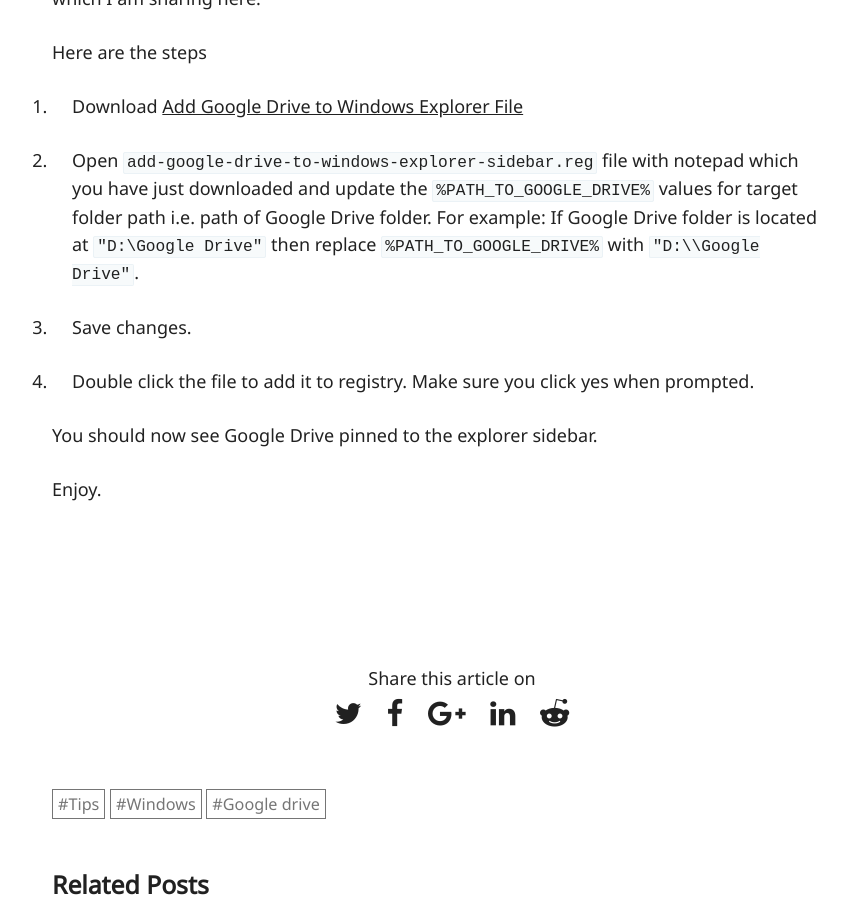
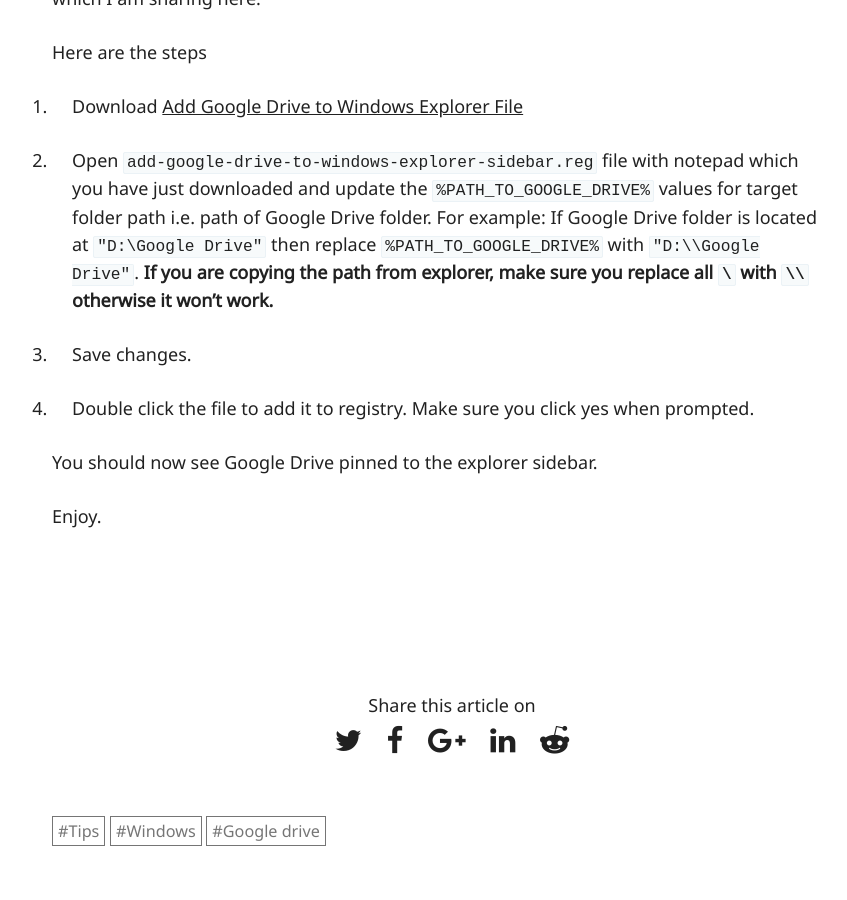
Before and after one commit to jspanchal/codetonics, a Jekyll site: the page built from _posts/tips/2017-07-10-adding-google-drive-to-explorer.md, in a window 1280 px wide and 900 px high, scrolled down 1036 px. Shown: the whole window, without its empty margins (188-1035 px from the left). Built offline with Jekyll 4.4.1, drawn with Linux system fonts in a browser that asks for light colours; nearby versions of some CDN libraries; comment, search, counter and statistics services are not loaded.

Commit message:
Update the tutorial to avoid confusion

````diff
--- a/_posts/tips/2017-07-10-adding-google-drive-to-explorer.md
+++ b/_posts/tips/2017-07-10-adding-google-drive-to-explorer.md
@@ -17,6 +17,7 @@
 
 2. Open ```add-google-drive-to-windows-explorer-sidebar.reg``` file with notepad which you have just downloaded and update the ```%PATH_TO_GOOGLE_DRIVE%``` values for target folder path i.e. path of Google Drive folder.
 For example: If Google Drive folder is located at ```"D:\Google Drive"``` then replace ```%PATH_TO_GOOGLE_DRIVE%``` with ```"D:\\Google Drive"```.
+**If you are copying the path from explorer, make sure you replace all ```\``` with ```\\``` otherwise it won't work.**
 
 3. Save changes.
 
````
